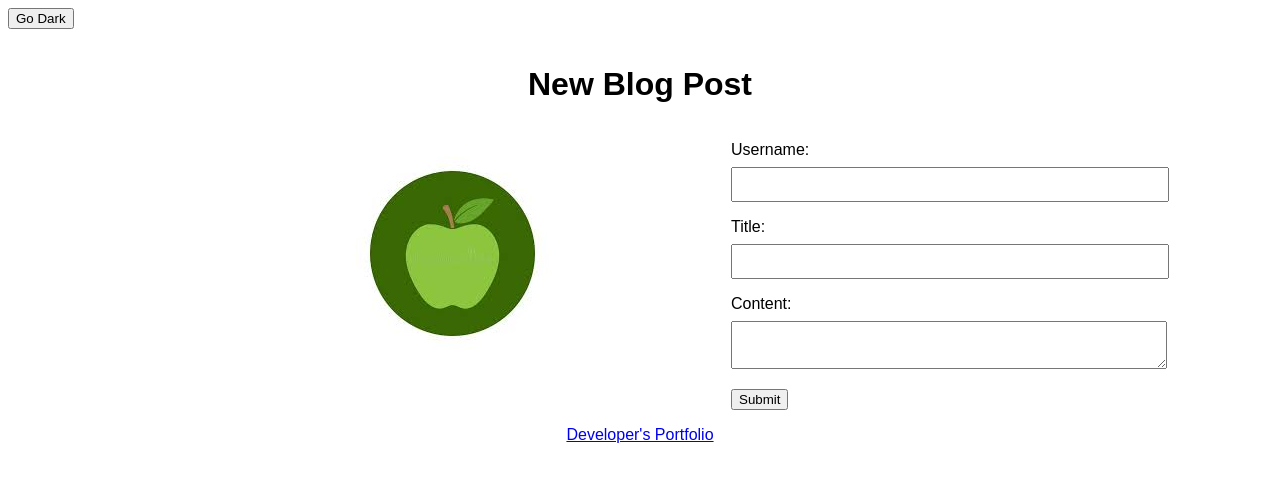
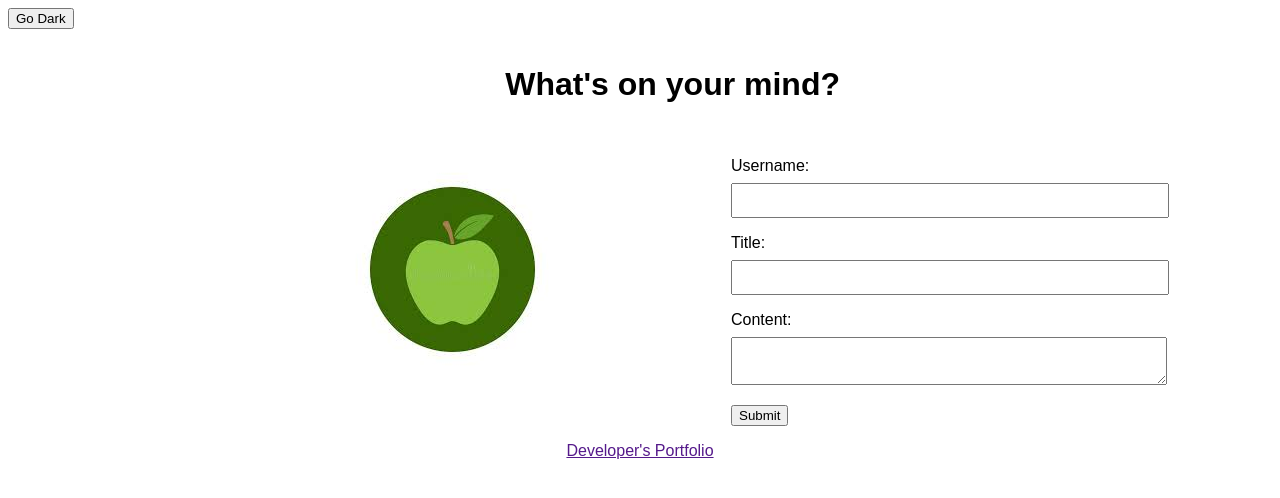
Before and after one commit to markjas0n/Special-invention, a plain HTML site: page index.html in a window 1280 px wide. Drawn offline with Linux system fonts and the light colour scheme; files that its build step writes are made by us from their sources; files whose address does not match are found by name.

Commit message:
few adjustments on form page

```diff
--- a/assets/css/form.css
+++ b/assets/css/form.css
@@ -3,10 +3,13 @@ body {
     transition: background-color 0.3s, color 0.3s;
 }
 
-header, footer {
-    text-align: center;
-    padding: 1rem;
+header {
+    max-width: 400px;
+    margin: 0 auto;
+    text-align: right;
+    padding: 1rem 0;
 }
+
 
 main {
     max-width: 600px;
@@ -14,9 +17,11 @@ main {
     padding: 0 px;
 }
 .form-container {
-    display:flex;
+    display: flex;
     align-items: flex-start;
-    padding: center-right;
+    padding: 1rem 0;
+    max-width: 600px;
+    margin: 0 auto;
 }
 
 .form-image {
@@ -43,6 +48,7 @@ form div input, form div textarea {
 }
 
 #modeToggle {
+    float: left;
     margin-left: 1rem;
 }
 
@@ -55,3 +61,6 @@ form div input, form div textarea {
     background-color: black;
     color: white;
 }
+footer {
+text-align: center;
+}
--- a/assets/js/blog.js
+++ b/assets/js/blog.js
@@ -14,7 +14,7 @@
             <h2>${post.title}</h2>
             <p><strong>By:</strong> ${post.username}</p>
             <p>${post.content}</p>
-
+            <p><em>${new Date(post.timestamp).toLocaleString()}</em></p>
         `;
         blogPostsContainer.appendChild(postElement);
     }
--- a/index.html
+++ b/index.html
@@ -14,7 +14,7 @@
 </head>
 <body>
     <header>
-        <h1>New Blog Post</h1>
+        <h1>What's on your mind?</h1>
     </header>
     <main>
         <div class="form-container">
@@ -37,7 +37,7 @@
         <p id="error-message" style="display:none;color:red;">Please complete all fields.</p>
     </main>
     <footer>
-        <a href="https://developer-portfolio.com" target="_blank">Developer's Portfolio</a>
+        <a href="" target="_blank">Developer's Portfolio</a>
     </footer>
     <script src="/Users/markjason/Bootcamp/Challenges/Personal-Blog/assets/js/form.js"></script>
 </body>
```
Also changed, not shown: assets/css/blog.css (line endings or trailing spaces).
